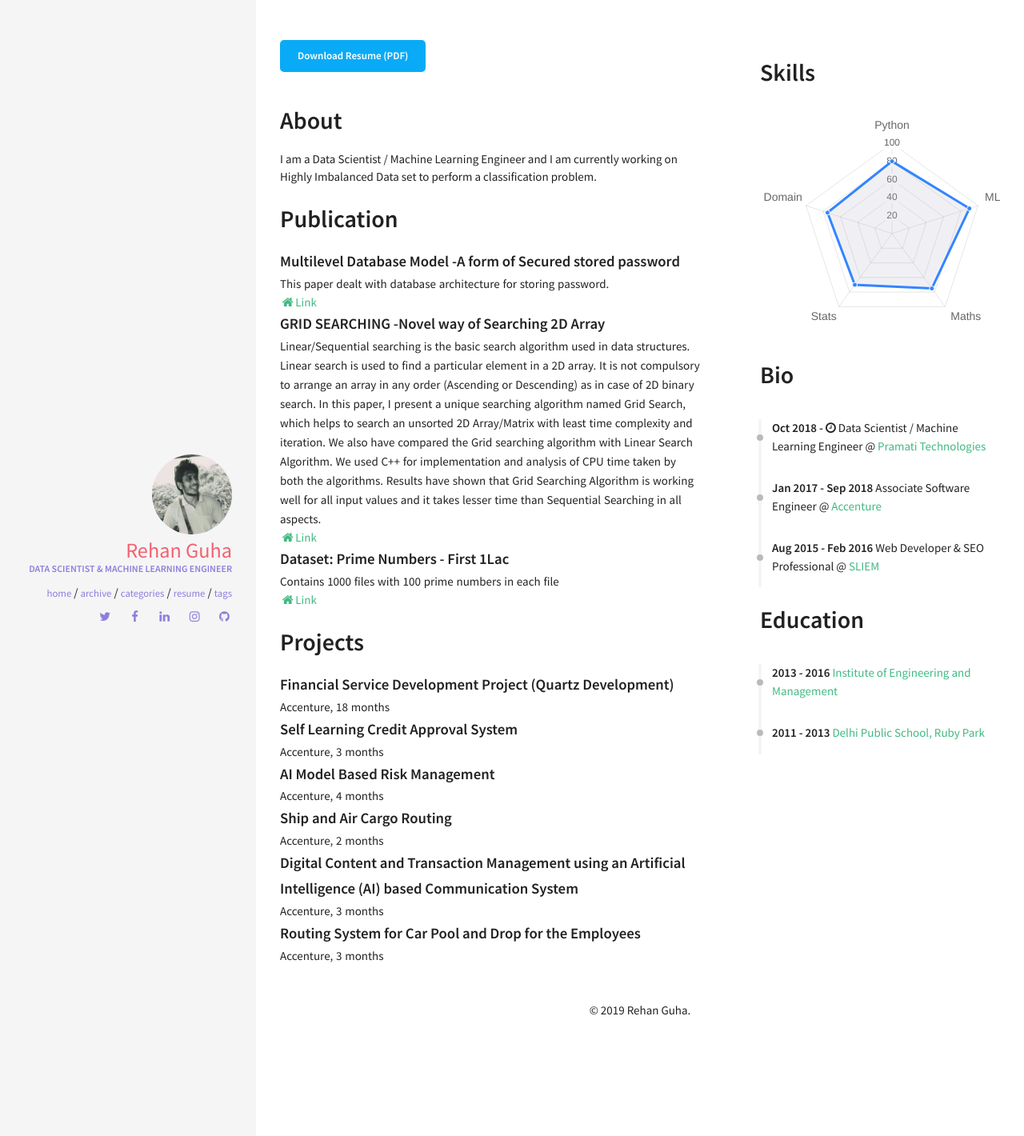
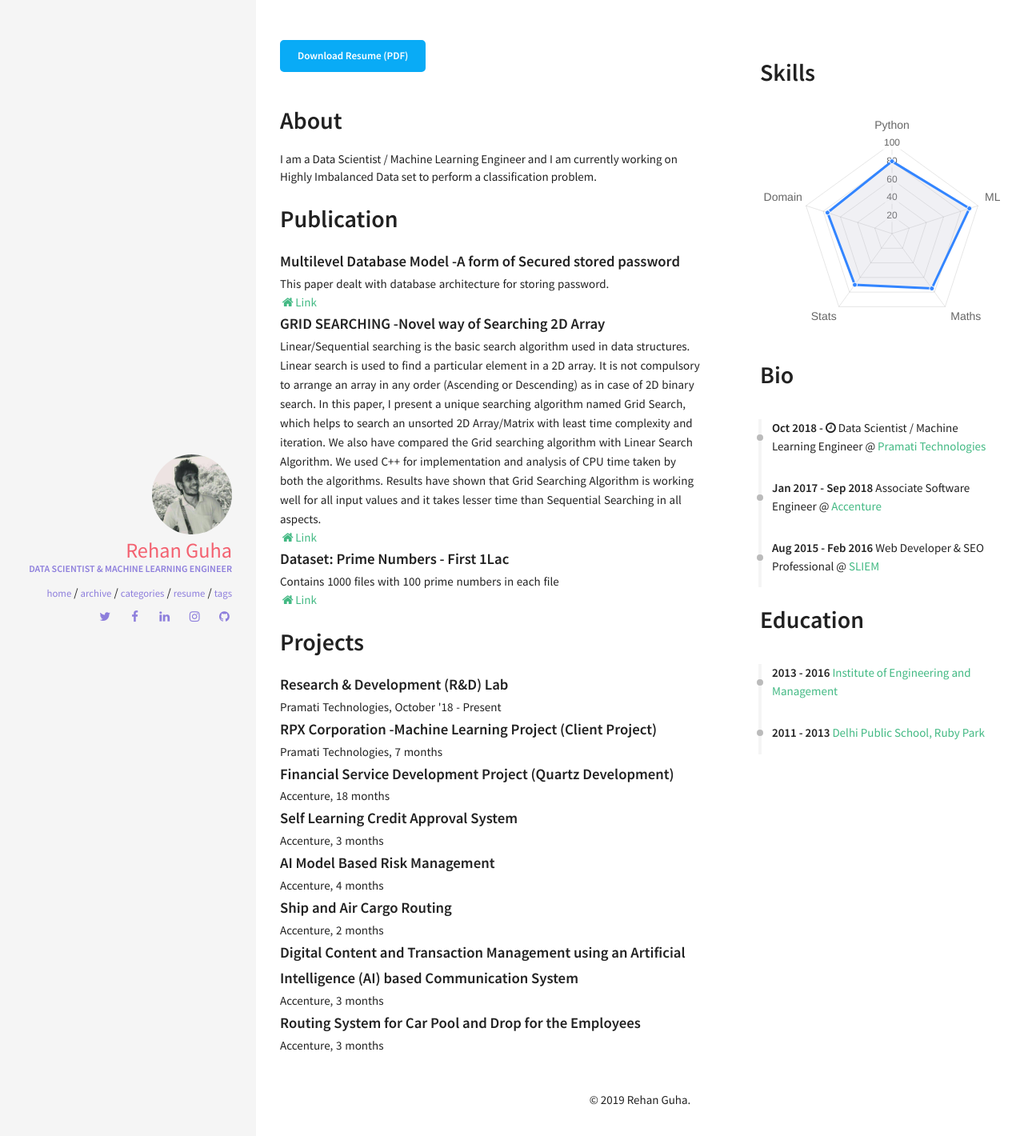
Before and after one commit to rehanguha/rehanguha.github.io, a Jekyll site: the page built from resume.html, in a window 1280 px wide. Shown: the top 1420 px of the page at 80% size. Built offline with Jekyll 4.4.1, drawn with Linux system fonts in a browser that asks for light colours; nearby versions of some CDN libraries.

Commit message:
Update projects.yml

```diff
--- a/_data/index/projects.yml
+++ b/_data/index/projects.yml
@@ -1,3 +1,9 @@
+- name: Research & Development (R&D) Lab
+  descr: "Pramati Technologies, October '18 - Present"
+
+- name: RPX Corporation -Machine Learning Project (Client Project)
+  descr: "Pramati Technologies, 7 months"
+
 - name: Financial Service Development Project (Quartz Development)
   descr: "Accenture, 18 months"
 
```
